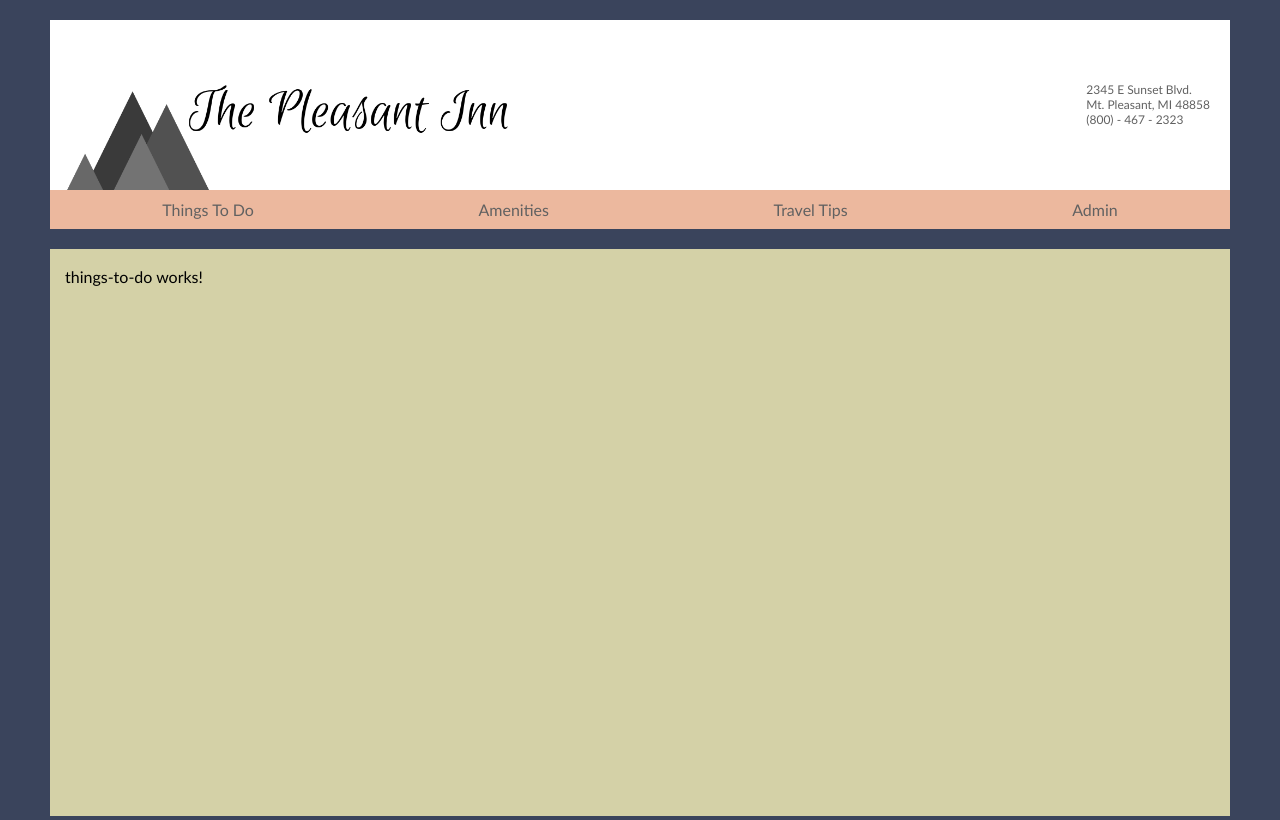
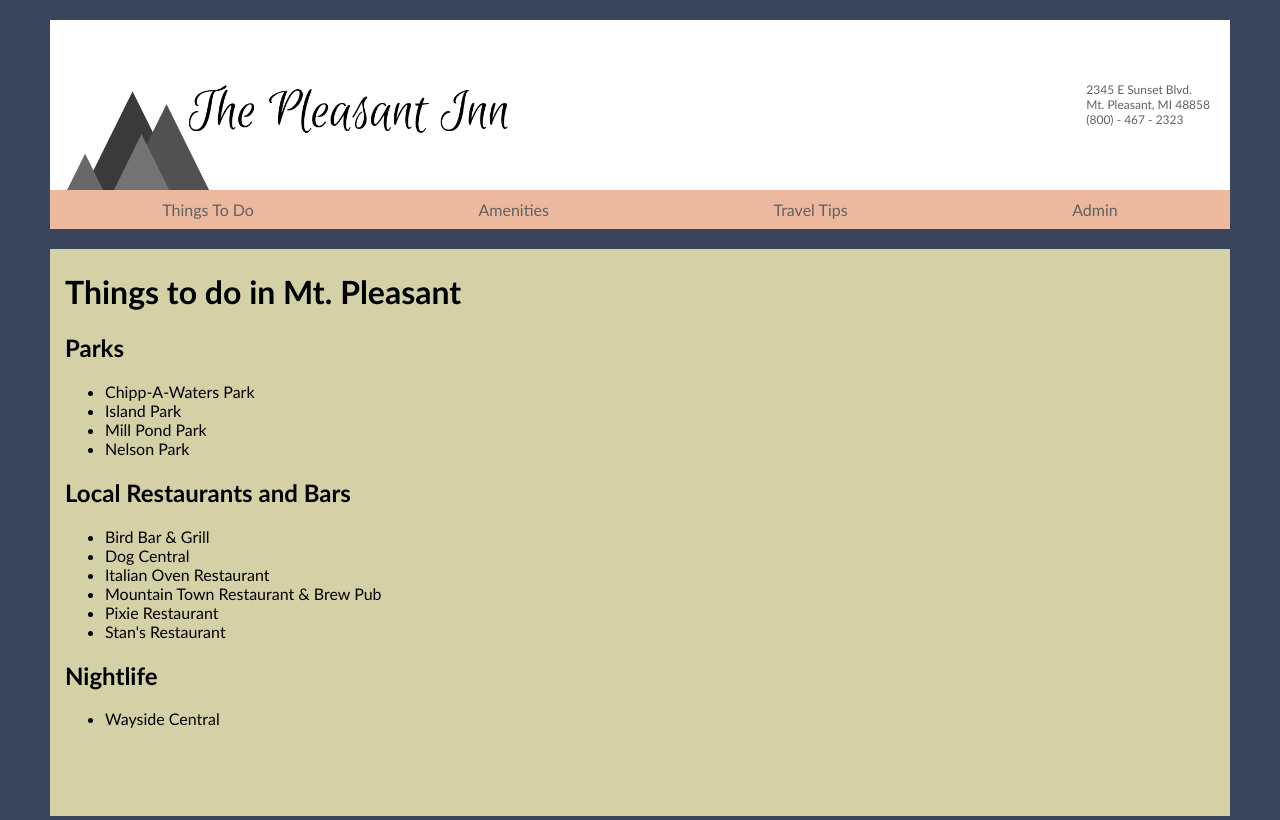
Before and after one commit to SurfyTadpole/Hotel-Final-Project, an Angular app: page /things-to-do in a window 1280 px wide. Built offline with nearby package versions, Linux system fonts and the light colour scheme.

Commit message:
content update

```diff
--- a/src/app/things-to-do/things-to-do.component.html
+++ b/src/app/things-to-do/things-to-do.component.html
@@ -1,3 +1,21 @@
-<p>
-  things-to-do works!
-</p>
+<h1>Things to do in Mt. Pleasant</h1>
+<h2>Parks</h2>
+<ul>
+  <li>Chipp-A-Waters Park</li>
+  <li>Island Park</li>
+  <li>Mill Pond Park</li>
+  <li>Nelson Park</li>
+</ul>
+<h2>Local Restaurants and Bars</h2>
+<ul>
+  <li>Bird Bar & Grill</li>
+  <li>Dog Central</li>
+  <li>Italian Oven Restaurant</li>
+  <li>Mountain Town Restaurant & Brew Pub</li>
+  <li>Pixie Restaurant</li>
+  <li>Stan's Restaurant</li>
+</ul>
+<h2>Nightlife</h2>
+<ul>
+  <li>Wayside Central</li>
+</ul>
```
